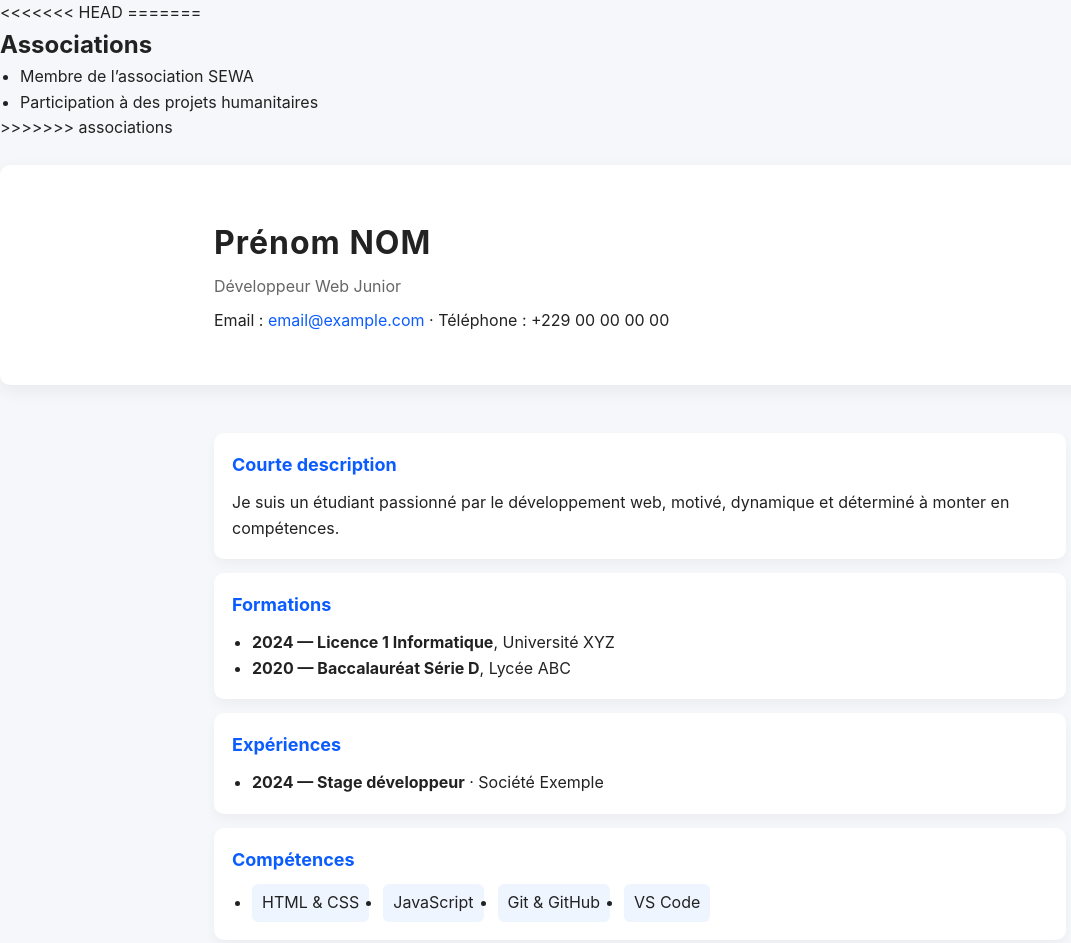
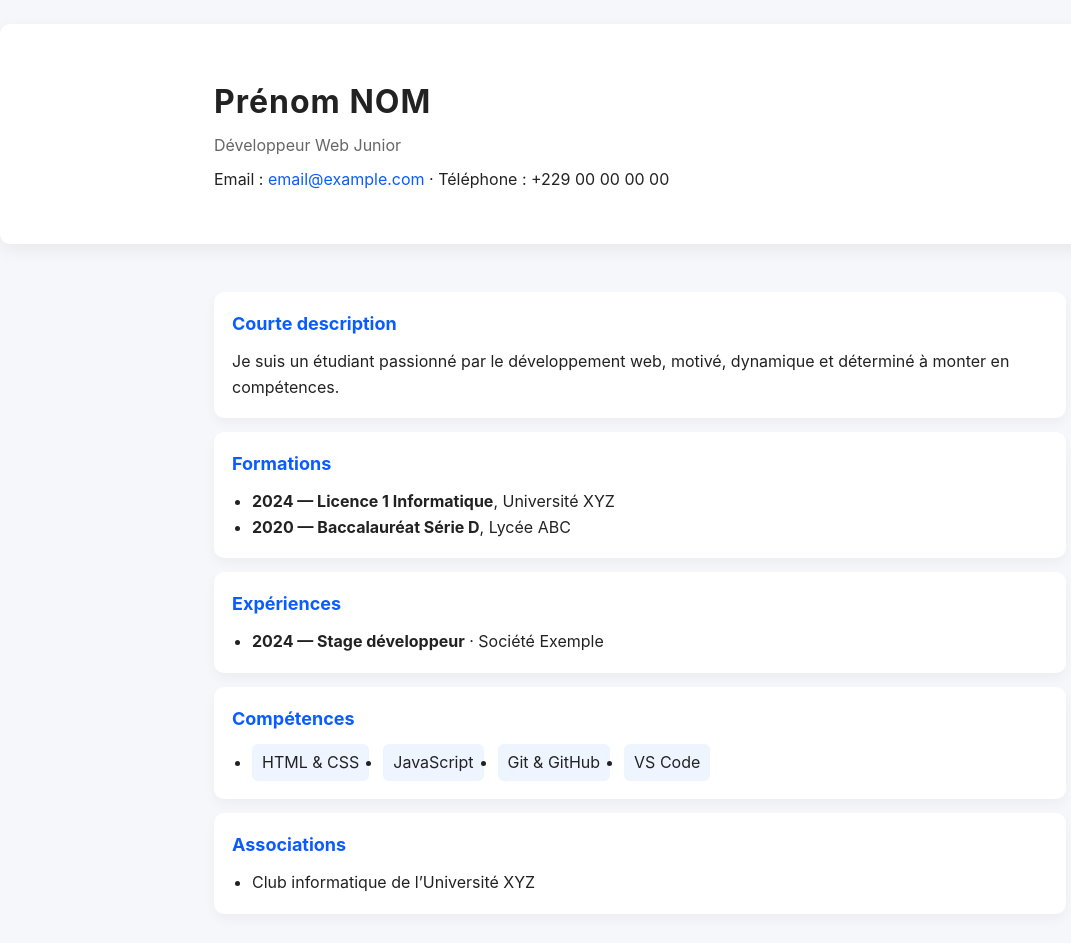
Before and after one commit to SANNY222/mon-cv, a plain HTML site: page index.html in a window 1280 px wide. Shown: the top 943 px of the page, without its empty margins (0-1071 px from the left). Drawn offline with Linux system fonts and the light colour scheme.

Commit message:
structure de base + style css

```diff
--- a/index.html
+++ b/index.html
@@ -1,25 +1,10 @@
 <!doctype html>
 <html lang="fr">
 <head>
-<<<<<<< HEAD
   <meta charset="utf-8" />
   <meta name="viewport" content="width=device-width,initial-scale=1" />
   <title>Mon-cv</title>
   <link rel="stylesheet" href="style.css" />
-=======
-    <link rel="stylesheet" href="style.css">
-     <meta charset="UTF-8">
-    <meta name="viewport" content="width=device-width, initial-scale=1.0">
-    <title>Mon CV</title>
-    <section id="associations">
-    <h2>Associations</h2>
-    <ul>
-        <li>Membre de l’association SEWA</li>
-        <li>Participation à des projets humanitaires</li>
-    </ul>
-</section>
-
->>>>>>> associations
 </head>
 <body>
   <header class="hero">
```
